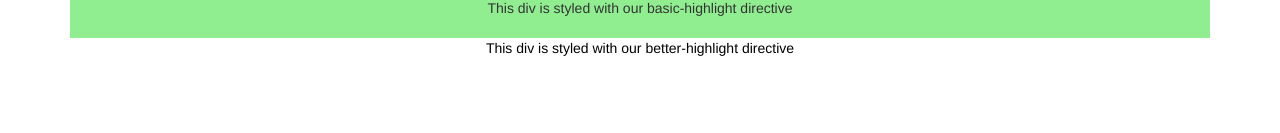
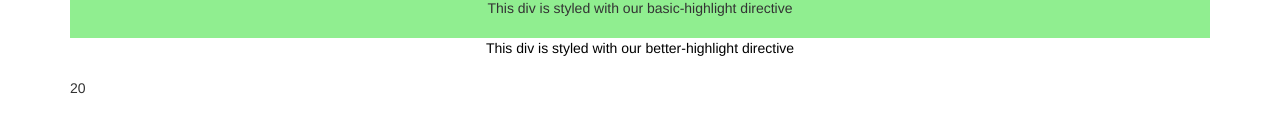
Before and after one commit to mrChernicharo/directives-start, an Angular app: page / in a window 1280 px wide. Shown: the part 189-322 px from the top of the page. Built offline with nearby package versions, Linux system fonts and the light colour scheme.

Commit message:
ngSwitch

```diff
--- a/src/app/app.component.css
+++ b/src/app/app.component.css
@@ -1,3 +1,6 @@
 .container {
   margin-top: 30px;
 }
+div [appBetterHighlight], [appBasicHighlight] {
+  cursor: default;
+}
--- a/src/app/app.component.html
+++ b/src/app/app.component.html
@@ -43,6 +43,12 @@
       <div appBetterHighlight>
         This div is styled with our better-highlight directive
       </div>
+      <div [ngSwitch]="value">
+        <div *ngSwitchCase="5">5</div>
+        <div *ngSwitchCase="10">10</div>
+        <div *ngSwitchCase="15">15</div>
+        <div *ngSwitchDefault>20</div>
+      </div>
     </div>
   </div>
 </div>
--- a/src/app/app.component.ts
+++ b/src/app/app.component.ts
@@ -10,4 +10,5 @@ export class AppComponent {
   oddNumbers = [1, 3, 5];
   evenNumbers = [2, 4];
   onlyOdd = false;
+  value = 16;
 }
```
